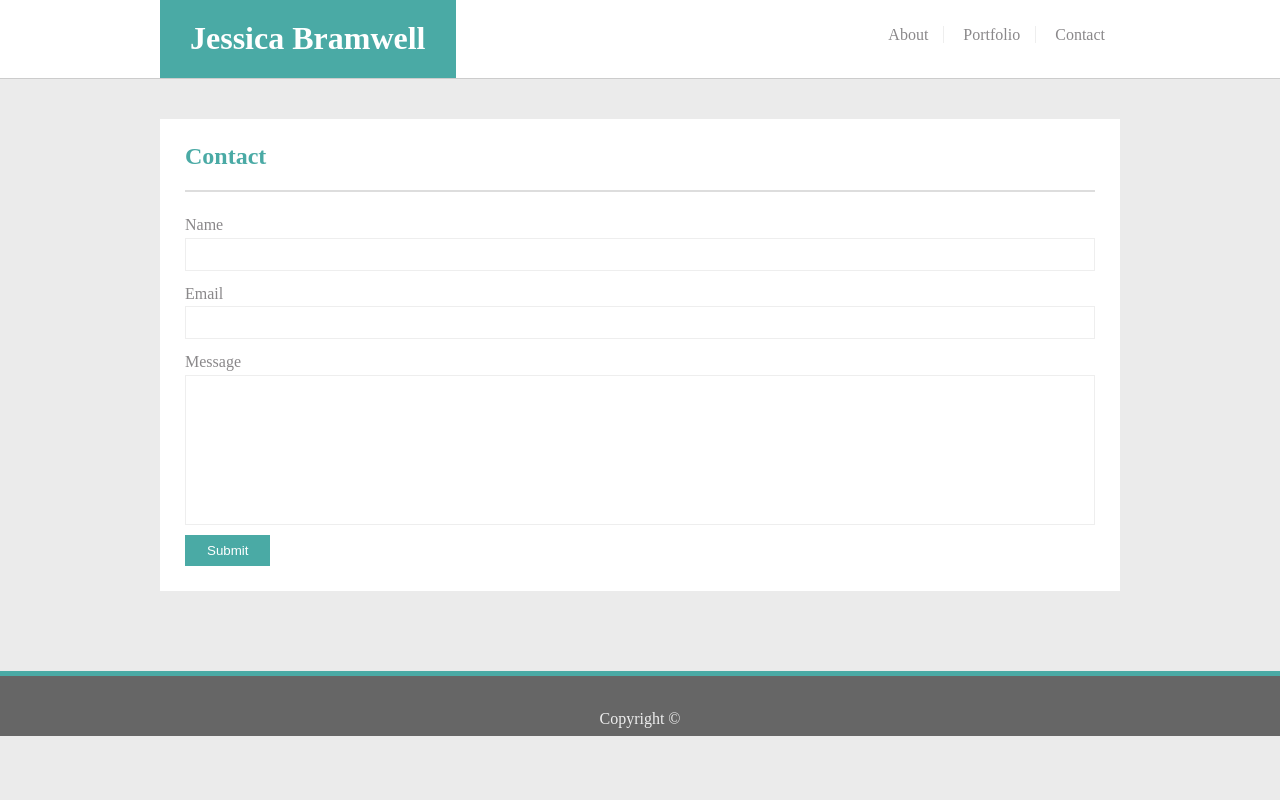
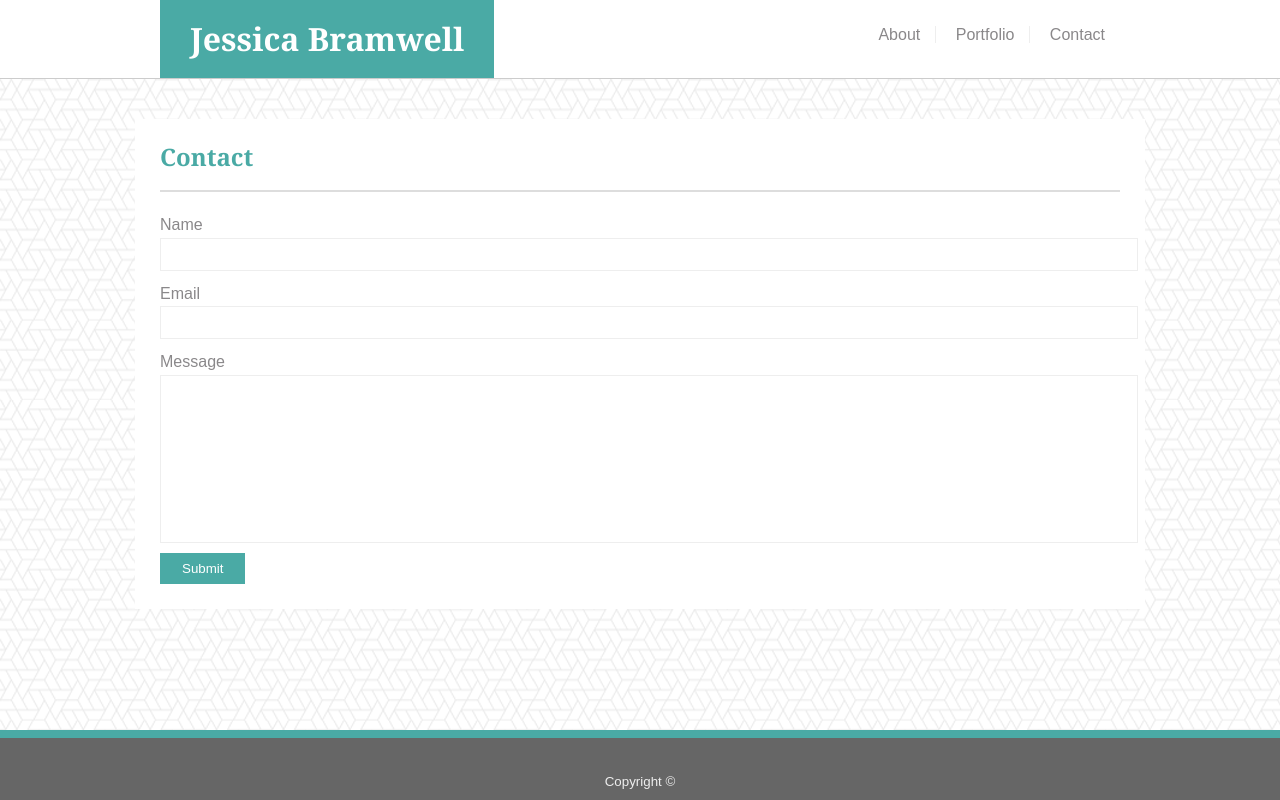
Before and after one commit to JessiBramwell/Responsive-Portfolio, a plain HTML site: page contact.html in a window 1280 px wide. Drawn offline with Linux system fonts and the light colour scheme.

Commit message:
added background img and fixed footer

```diff
--- a/assets/css/style.css
+++ b/assets/css/style.css
@@ -6,10 +6,6 @@
 #666
 #ddd
 -----------*/
-* {
-    box-sizing: border-box;
-  }
-
 .cf:before,
 .cf:after {
     content: " "; /* 1 */
@@ -20,15 +16,30 @@
     clear: both;
 }
 
+html {
+    height: 100%;
+    box-sizing: border-box;
+}
+
 body {
     /* width: 960px; */
     margin: 0 auto;
     line-height: 1.6rem;
     color: #8A888A;
+    font-family: 'Arial', 'Helvetica Neue', Helvetica, sans-serif;
+    background-image: url("../images/what-the-hex.png");
     background-color: #ebebeb;
+    background-repeat: repeat;
+    min-height: 100%;
+    position: relative;
 }
 
 /*  Type */
+
+h1,
+h2 {
+   font-family: 'Georgia', Times, Times New Roman, serif;
+}
 
 h2 {
     color: #4aaaa5;
@@ -53,6 +64,11 @@ header {
     color: #fff;
     padding: 5px 30px;
     float: left;
+}
+
+.logo a {
+    color: #fff;
+    text-decoration: none;
 }
 
 nav ul {
@@ -141,12 +157,17 @@ input {
 /*  Footer  */
 
 footer {
+    position: absolute;
+    bottom: 0;
+    right: 0;
+    left: 0;
     background-color: #666;
-    border-top: 5px solid #4aaaa5;
+    border-top: 8px solid #4aaaa5;
     text-align: center;
     color: #eee;
     padding-bottom: 5px;
     margin-top: 80px;
+
 }
 
 footer p {
--- a/contact.html
+++ b/contact.html
@@ -11,7 +11,7 @@
     <header class="cf">
         <div class="header">
             <div class="logo">
-                <h1>Jessica Bramwell</h1>
+                <a href="index.html"><h1>Jessica Bramwell</h1></a>
             </div>
 
             <nav>
@@ -24,7 +24,6 @@
         </div>
     </header>
 
-
     <section class="main">
         <h2>Contact</h2>
         <form action="">
@@ -36,9 +35,8 @@
 
     </section>
 
-
     <footer>
-        <p>Copyright &copy;</p>
+        <p><small>Copyright &copy;</small></p>
     </footer>
 
 </body>
```
Also changed, not shown: index.html (+1 -3 lines), portfolio.html (+3 -7 lines), assets/images/what-the-hex.png (added).
